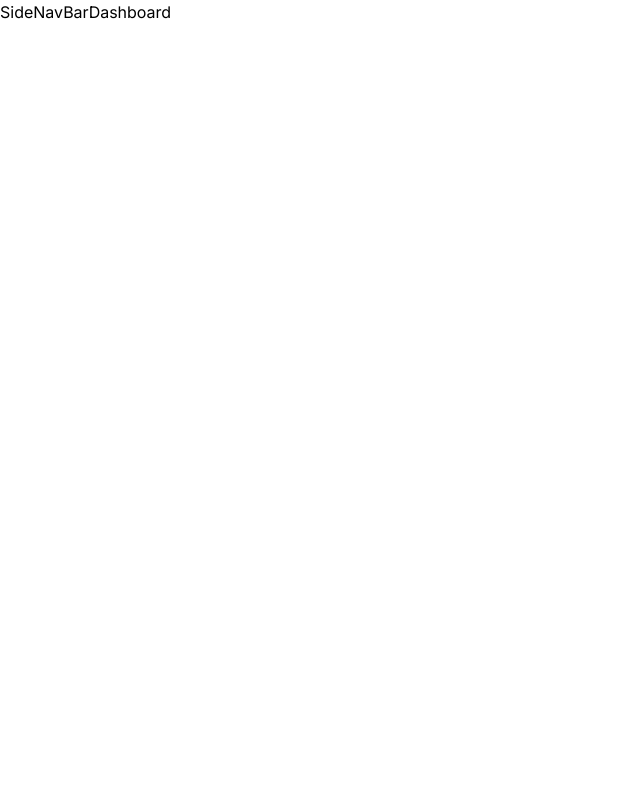
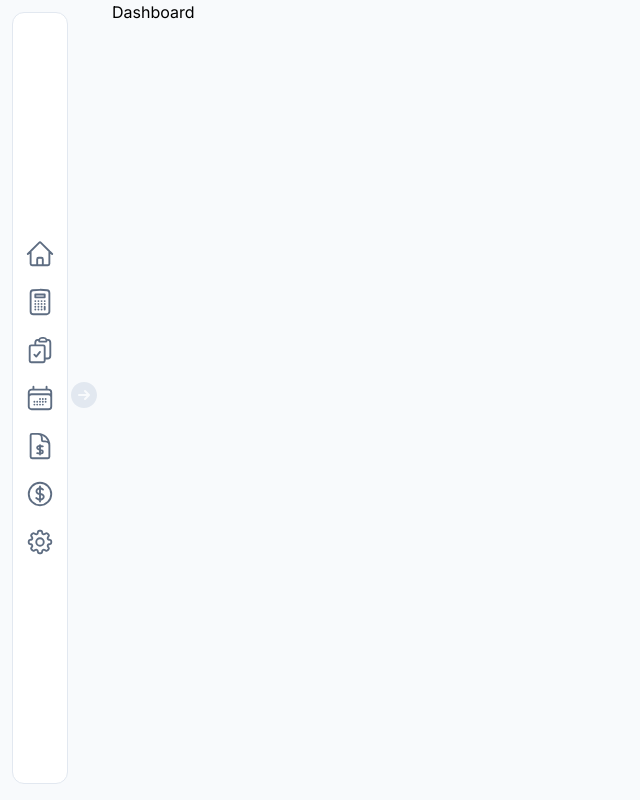
Before and after one commit to rvnicole/Gityp, a Next.js app: page / in a window 1280 px wide. Shown: the whole page, without its empty margins (0-640 px from the left). Built offline with nearby package versions, Linux system fonts and the light colour scheme.

Commit message:
Biblioteca Buttons y avance en el SideBar

```diff
--- a/app/globals.css
+++ b/app/globals.css
@@ -12,14 +12,17 @@
     --popover-foreground: 222.2 84% 4.9%;
     --primary: 221.2 83.2% 53.3%;
     --primary-foreground: 210 40% 98%;
+    --primary-hover: #1d4ed8;
     --secondary: 210 40% 96.1%;
     --secondary-foreground: 222.2 47.4% 11.2%;
+    --secondary-hover: #dfe1e6;
     --muted: 210 40% 96.1%;
     --muted-foreground: 215.4 16.3% 44%;
     --accent: 210 40% 96.1%;
     --accent-foreground: 222.2 47.4% 11.2%;
     --destructive: 0 72% 51%;
     --destructive-foreground: 210 40% 98%;
+    --destructive-hover: #ad2323;
     --border: 214.3 31.8% 91.4%;
     --input: 214.3 31.8% 91.4%;
     --ring: 221.2 83.2% 53.3%;
--- a/app/layout.tsx
+++ b/app/layout.tsx
@@ -17,7 +17,7 @@ export default function RootLayout({
 }>) {
   return (
     <html lang="en">
-      <body className={inter.className}>
+      <body className={`${inter.className} bg-primaryColor-foreground`}>
         <div className="w-full flex">
           <aside>
             <SideNavBar />
--- a/app/page.tsx
+++ b/app/page.tsx
@@ -1,5 +1,3 @@
-import Image from "next/image";
-
 export default function Home() {
   return (
     <>
--- a/package.json
+++ b/package.json
@@ -9,6 +9,7 @@
     "lint": "next lint"
   },
   "dependencies": {
+    "@heroicons/react": "^2.1.5",
     "next": "14.2.5",
     "react": "^18",
     "react-dom": "^18",
--- a/src/components/menu/SideNavBar.tsx
+++ b/src/components/menu/SideNavBar.tsx
@@ -1,7 +1,88 @@
+"use client"
+
+import { useState } from "react";
+import Link from "next/link";
+import { ArrowRightCircleIcon, ArrowLeftCircleIcon } from "@heroicons/react/24/solid";
+import { HomeIcon, CalculatorIcon, ClipboardDocumentCheckIcon, CalendarDaysIcon, DocumentCurrencyDollarIcon, CurrencyDollarIcon, Cog8ToothIcon} from "@heroicons/react/24/outline";
+
 export default function SideNavBar() {
+    const [showMenu, setShowMenu] = useState<boolean>(false);
+
     return (
-        <div>
-            SideNavBar
+        <div className={`${showMenu? "w-60" : "w-28"} sticky top-0 h-screen p-3`}>
+            <div className="flex">
+                <div
+                    className={`${showMenu ? "w-56" : "w-14"} bg-backgroundColor h-[96.5vh] flex flex-col justify-center rounded-xl text-mutedColor-foreground border border-borderColor`}
+                >
+                    <Link
+                        className="flex items-center p-2 mx-1 rounded-xl hover:text-accentColor-foreground hover:bg-accentColor"
+                        href={'/'}
+                    >
+                        <HomeIcon className="size-8"/>
+                        { showMenu && <p className="px-2">Inicio</p>}
+                    </Link>
+
+                    <Link
+                        className="flex items-center p-2 mx-1 rounded-xl hover:text-accentColor-foreground hover:bg-accentColor"
+                        href={'/presupuestos'}
+                    >
+                        <CalculatorIcon className="size-8"/>
+                        { showMenu && <p className="px-2">Presupuestos</p>}
+                    </Link>
+
+                    <Link
+                        className="flex items-center p-2 mx-1 rounded-xl hover:text-accentColor-foreground hover:bg-accentColor"
+                        href={'/ordenes-servicios'}
+                    >
+                        <ClipboardDocumentCheckIcon className="size-8"/>
+                        { showMenu && <p className="px-2">Ordenes de<br /> Servicio</p>}
+                    </Link>
+
+                    <Link
+                        className="flex items-center p-2 mx-1 rounded-xl hover:text-accentColor-foreground hover:bg-accentColor"
+                        href={'/servicios'}
+                    >
+                        <CalendarDaysIcon className="size-8"/>
+                        { showMenu && <p className="px-2">Servicios</p>}
+                    </Link>
+
+                    <Link
+                        className="flex items-center p-2 mx-1 rounded-xl hover:text-accentColor-foreground hover:bg-accentColor"
+                        href={'/facturacion'}
+                    >
+                        <DocumentCurrencyDollarIcon className="size-8"/>
+                        { showMenu && <p className="px-2">Facturación</p>}
+                    </Link>
+
+                    <Link
+                        className="flex items-center p-2 mx-1 rounded-xl hover:text-accentColor-foreground hover:bg-accentColor"
+                        href={'/gestion-cobros'}
+                    >
+                        <CurrencyDollarIcon className="size-8"/>
+                        { showMenu && <p className="px-2">Gestión de <br /> Cobros</p>}
+                    </Link>
+
+                    <Link
+                        className="flex items-center p-2 mx-1 rounded-xl hover:text-accentColor-foreground hover:bg-accentColor"
+                        href={'/configuracion'}
+                    >
+                        <Cog8ToothIcon className="size-8"/>
+                        { showMenu && <p className="px-2">Configuración</p>}
+                    </Link>
+                </div>
+
+                <div className="m-auto">
+                    <button
+                        onClick={() => setShowMenu(!showMenu)}
+                    >
+                        { showMenu ? (
+                            <ArrowLeftCircleIcon className="size-8 text-inputColor hover:text-primaryColor"/>
+                        ) : (
+                            <ArrowRightCircleIcon className="size-8 text-inputColor hover:text-primaryColor"/>
+                        )}
+                    </button>
+                </div>
+            </div>
         </div>
     )
 }
--- a/src/components/ui/Buttons.tsx
+++ b/src/components/ui/Buttons.tsx
@@ -0,0 +1,57 @@
+"use client"
+
+import { ButtonHTMLAttributes, ReactNode } from "react";
+
+type ButtonsProps = {
+    children: ReactNode;
+    onClick?: () => void;
+    attributes?: ButtonHTMLAttributes<HTMLButtonElement>
+}
+
+export function OutlineButton({ children, onClick, attributes }: ButtonsProps) {
+    return (
+        <button
+            className="bg-white hover:bg-borderColor text-secondaryColor-foreground border border-borderColor py-1 px-3 rounded"
+            onClick={onClick}
+            {...attributes}
+        >
+            {children}
+        </button>
+    )
+}
+
+export function PrimaryButton({ children, onClick, attributes }: ButtonsProps) {
+    return (
+        <button
+            className="bg-primaryColor hover:bg-primaryColor-hover text-white border border-primaryColor hover:border-primaryColor-hover py-1 px-3 rounded"
+            onClick={onClick}
+            {...attributes}
+        >
+            {children}
+        </button>
+    )
+}
+
+export function SecondaryButton({ children, onClick, attributes }: ButtonsProps) {
+    return (
+        <button
+            className="bg-secondaryColor hover:bg-secondaryColor-hover text-secondaryColor-foreground border border-secondaryColor hover:border-secondaryColor-hover py-1 px-3 rounded"
+            onClick={onClick}
+            {...attributes}
+        >
+            {children}
+        </button>
+    )
+}
+
+export function DestructiveButton({ children, onClick, attributes }: ButtonsProps) {
+    return (
+        <button
+            className="bg-destructiveColor hover:bg-destructiveColor-hover text-destructiveColor-foreground border border-destructiveColor hover:border-destructiveColor-hover py-1 px-3 rounded"
+            onClick={onClick}
+            {...attributes}
+        >
+            {children}
+        </button>
+    )
+}
--- a/tailwind.config.ts
+++ b/tailwind.config.ts
@@ -16,15 +16,18 @@ const config: Config = {
         foregroundColor: 'hsl(var(--foreground))',
         primaryColor: {
           DEFAULT: 'hsl(var(--primary))',
-          foreground: 'hsl(var(--primary-foreground))'
+          foreground: 'hsl(var(--primary-foreground))',
+          hover: 'var(--primary-hover)'
         },
         secondaryColor: {
           DEFAULT: 'hsl(var(--secondary))',
-          foreground: 'hsl(var(--secondary-foreground))'
+          foreground: 'hsl(var(--secondary-foreground))',
+          hover: 'var(--secondary-hover)'
         },
         destructiveColor: {
           DEFAULT: 'hsl(var(--destructive))',
-          foreground: 'hsl(var(--destructive-foreground))'
+          foreground: 'hsl(var(--destructive-foreground))',
+          hover: 'var(--destructive-hover)'
         },
         mutedColor: {
           DEFAULT: 'hsl(var(--muted))',
```
Also changed, not shown: 1 other file (tests, documents, lock files or other folders).
